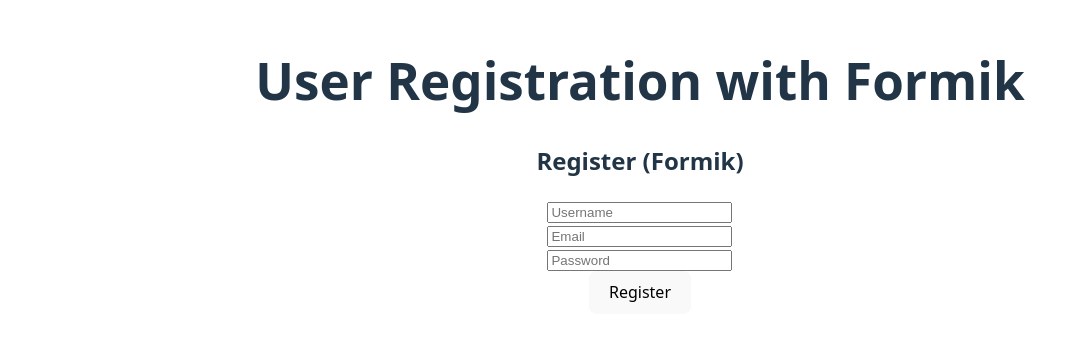
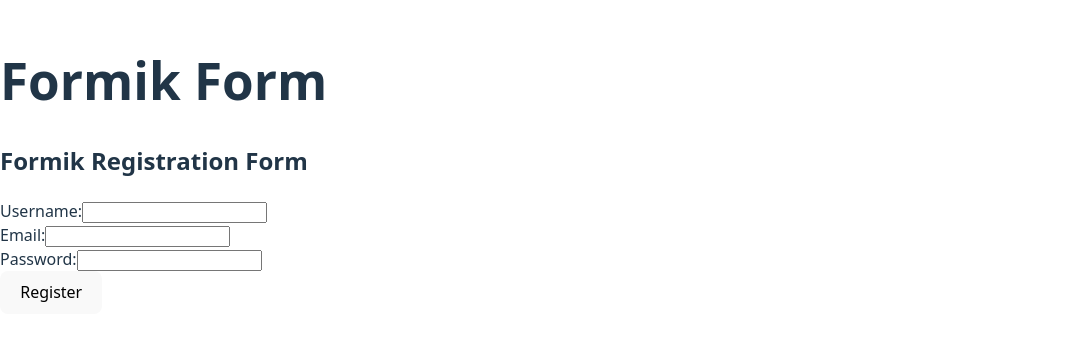
Before and after one commit to Timbo016/alx-fe-reactjs, a React (Vite) app in the folder form-handling-react/: page / in a window 1280 px wide. Shown: the part 234-574 px from the top of the page, without its empty margins (0-1087 px from the left). Built offline with nearby package versions, Linux system fonts and the light colour scheme.

Commit message:
Re-edited components

```diff
--- a/form-handling-react/src/App.jsx
+++ b/form-handling-react/src/App.jsx
@@ -1,54 +1,12 @@
-import { useState } from 'react'
-import reactLogo from './assets/react.svg'
-import viteLogo from '/vite.svg'
-import './App.css'
-/*
-function App() {
-  const [count, setCount] = useState(0)
-
-  return (
-    <>
-      <div>
-        <a href="https://vite.dev" target="_blank">
-          <img src={viteLogo} className="logo" alt="Vite logo" />
-        </a>
-        <a href="https://react.dev" target="_blank">
-          <img src={reactLogo} className="logo react" alt="React logo" />
-        </a>
-      </div>
-      <h1>Vite + React</h1>
-      <div className="card">
-        <button onClick={() => setCount((count) => count + 1)}>
-          count is {count}
-        </button>
-        <p>
-          Edit <code>src/App.jsx</code> and save to test HMR
-        </p>
-      </div>
-      <p className="read-the-docs">
-        Click on the Vite and React logos to learn more
-      </p>
-    </>
-  )
-}
-
-export default App
-
-
-
-
-
-
-
 import React from "react";
-//import RegistrationForm from "./components/RegistrationForm";
-import FormikForm from "./components/FormikForm";
+/*import RegistrationForm from "./components/RegistrationForm";
+// import FormikForm from "./components/FormikForm"; // uncomment to test Formik
 
 function App() {
   return (
     <div>
-      <FormikForm />
-
+      <RegistrationForm />
+      {/* <FormikForm /> }
     </div>
   );
 }
@@ -60,18 +18,16 @@
 */
 
 
-
-
-
-
-//import FormikForm from './components/formikForm';
+//import RegistrationForm from './components/RegistrationForm';
 import FormikForm from './components/FormikForm';
-
 
 function App() {
   return (
-    <div>
-      <h1>User Registration with Formik</h1>
+    /*<div>
+      <h1>Controlled Form</h1>
+      < RegistrationForm /> */
+      <div>
+      <h1>Formik Form</h1>
       <FormikForm />
     </div>
   );
--- a/form-handling-react/src/components/FormikForm.jsx
+++ b/form-handling-react/src/components/FormikForm.jsx
@@ -2,67 +2,66 @@
 import { Formik, Form, Field, ErrorMessage } from "formik";
 import * as Yup from "yup";
 
+// ✅ Yup validation schema
 const validationSchema = Yup.object({
   username: Yup.string().required("Username is required"),
   email: Yup.string().email("Invalid email").required("Email is required"),
-  password: Yup.string().min(6, "Password must be at least 6 characters").required("Password is required"),
+  password: Yup.string().required("Password is required"),
 });
 
 const FormikForm = () => {
-  const initialValues = {
-    username: "",
-    email: "",
-    password: "",
-  };
-
-  const handleSubmit = async (values, { setSubmitting, resetForm }) => {
+  const handleSubmit = async (values, { setSubmitting, resetForm, setErrors }) => {
     try {
-      const response = await fetch("https://jsonplaceholder.typicode.com/posts", {
+      const response = await fetch("https://jsonplaceholder.typicode.com/users", {
         method: "POST",
         headers: { "Content-Type": "application/json" },
         body: JSON.stringify(values),
       });
 
       if (!response.ok) {
-        throw new Error("Network error");
+        throw new Error("Failed to submit form");
       }
 
-      const data = await response.json();
-      console.log("User registered:", data);
-      alert("User registered successfully!");
+      console.log("Form submitted successfully:", values);
+      alert("Registration successful!");
       resetForm();
     } catch (error) {
-      console.error("Submission error:", error);
-      alert("Failed to register user");
+      console.error("Error submitting form:", error);
+      setErrors({ submit: "An error occurred while submitting the form." });
     } finally {
       setSubmitting(false);
     }
   };
 
   return (
+    <div>
+      <h2>Formik Registration Form</h2>
       <Formik
-      initialValues={initialValues}
+        initialValues={{ username: "", email: "", password: "" }}
         validationSchema={validationSchema}
         onSubmit={handleSubmit}
       >
-      {({ isSubmitting }) => (
-        <Form style={{ maxWidth: "300px", margin: "auto" }}>
-          <h2>Register (Formik)</h2>
-
+        {({ isSubmitting, errors }) => (
+          <Form>
             <div>
-            <Field type="text" name="username" placeholder="Username" />
-            <ErrorMessage name="username" component="p" style={{ color: "red" }} />
+              <label>Username:</label>
+              <Field type="text" name="username" />
+              <ErrorMessage name="username" component="div" style={{ color: "red" }} />
             </div>
 
             <div>
-            <Field type="email" name="email" placeholder="Email" />
-            <ErrorMessage name="email" component="p" style={{ color: "red" }} />
+              <label>Email:</label>
+              <Field type="email" name="email" />
+              <ErrorMessage name="email" component="div" style={{ color: "red" }} />
             </div>
 
             <div>
-            <Field type="password" name="password" placeholder="Password" />
-            <ErrorMessage name="password" component="p" style={{ color: "red" }} />
+              <label>Password:</label>
+              <Field type="password" name="password" />
+              <ErrorMessage name="password" component="div" style={{ color: "red" }} />
             </div>
+
+            {errors.submit && <div style={{ color: "red" }}>{errors.submit}</div>}
 
             <button type="submit" disabled={isSubmitting}>
               {isSubmitting ? "Submitting..." : "Register"}
@@ -70,6 +69,7 @@
           </Form>
         )}
       </Formik>
+    </div>
   );
 };
 
```
Also changed, not shown: form-handling-react/src/components/RegistrationForm.jsx (+23 -58 lines). Lines whose indentation alone changed are shown as unchanged.
